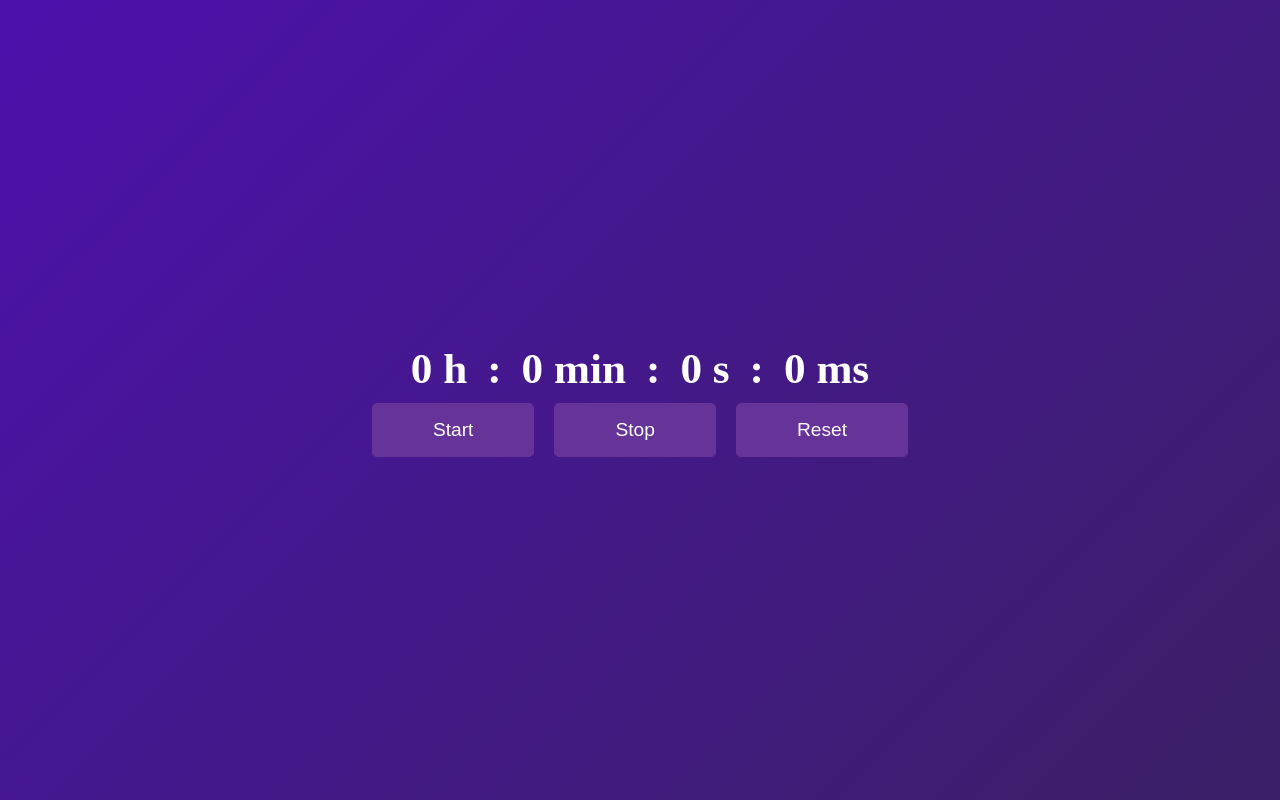
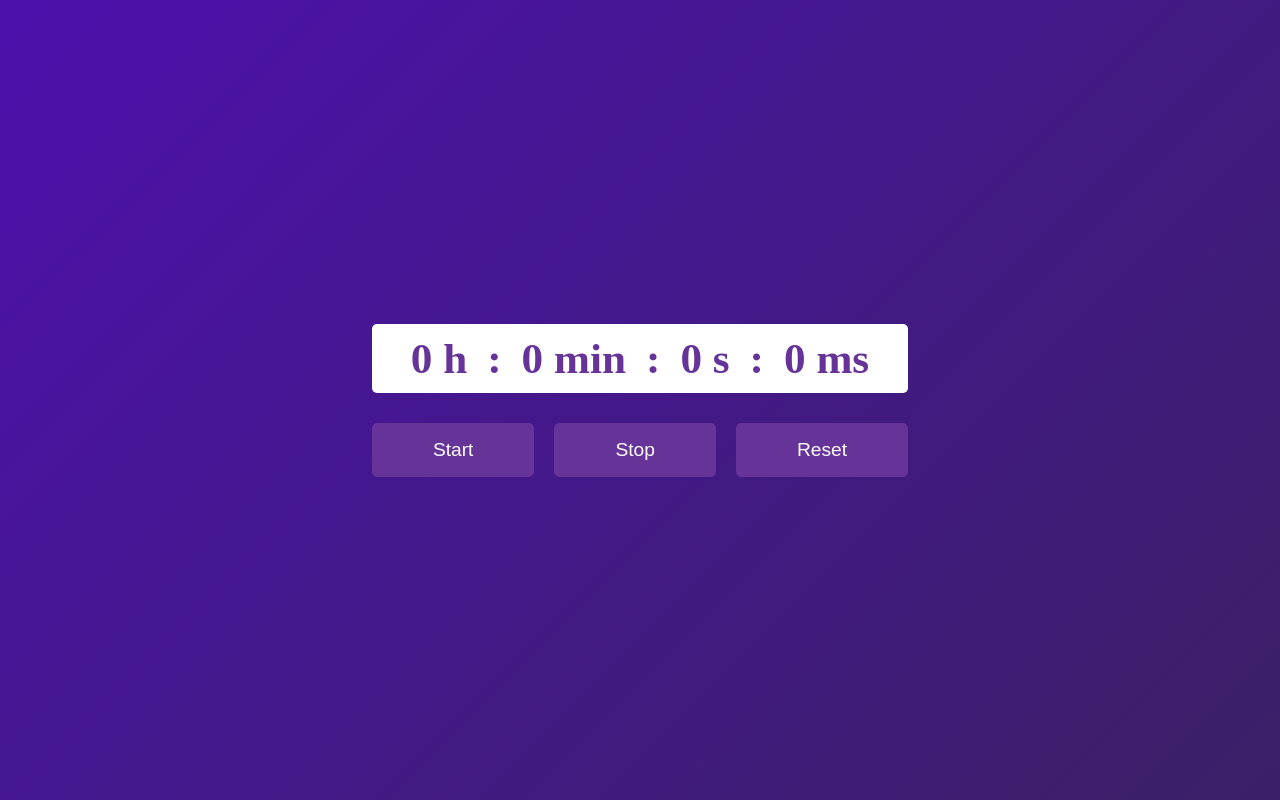
Before and after one commit to HoudaElbaidak6/Stopwatch, a plain HTML site: page index.html in a window 1280 px wide. Drawn offline with Linux system fonts and the light colour scheme.

Commit message:
css is done

```diff
--- a/style.css
+++ b/style.css
@@ -35,7 +35,10 @@ body{
     align-items: center;
     gap: 20px;
     font-size: 2.7em;
-    margin-bottom: 10px;
+    margin-bottom: 30px;
     font-weight: bold;
-    color: white;
+    color: rebeccapurple;
+    background-color: white;
+    padding: 10px;
+    border-radius: 5px;
 }
```
